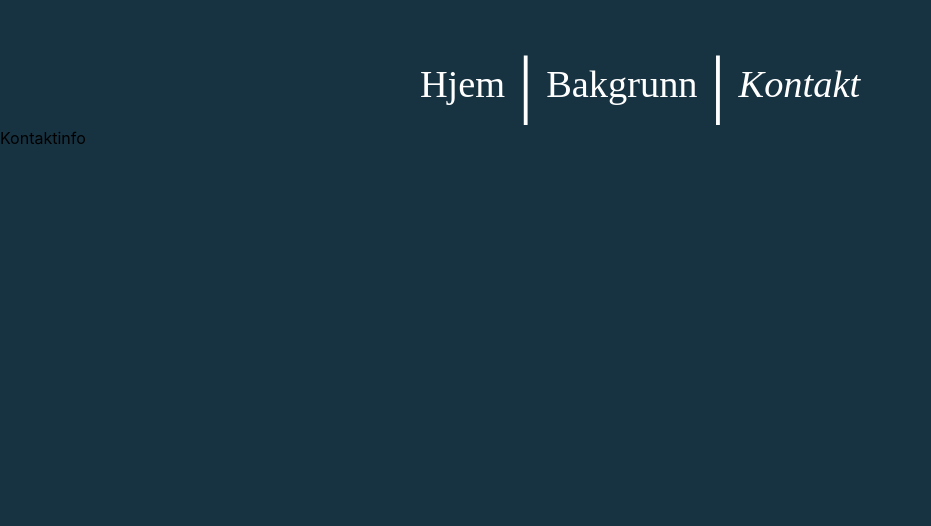
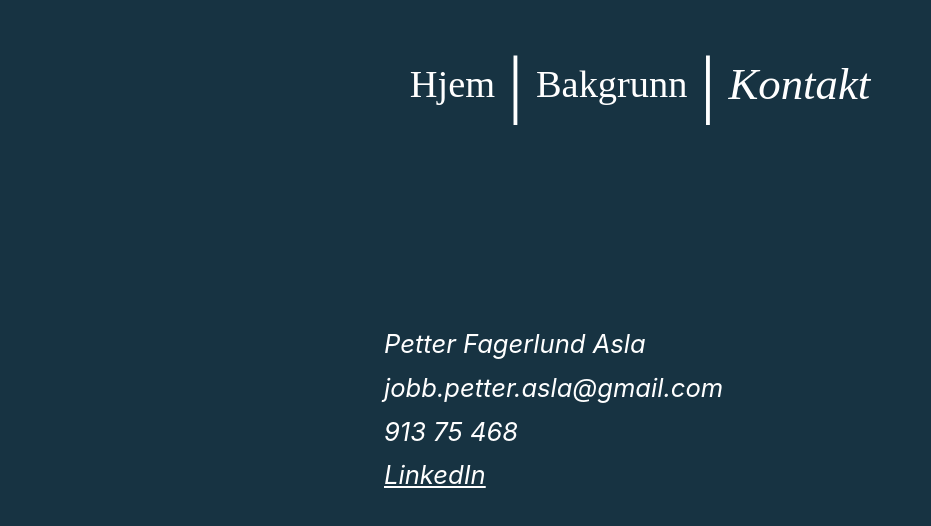
Before and after one commit to petterasla/asla, a React (Create React App) app in the folder asla-app/: page /contact in a window 1280 px wide. Shown: the top 526 px of the page, without its empty margins (0-931 px from the left). Built offline with nearby package versions, Linux system fonts and the light colour scheme.

Commit message:
Contact me info up

```diff
--- a/asla-app/src/components/Navbar/Navbar.css
+++ b/asla-app/src/components/Navbar/Navbar.css
@@ -15,6 +15,7 @@
 
 .navBar a.active {
     font-style: italic;
+    font-size: 3.5vw;
 }
 
 .separator {
--- a/asla-app/src/pages/Contact/Contact.tsx
+++ b/asla-app/src/pages/Contact/Contact.tsx
@@ -1,7 +1,21 @@
 import React from "react";
+import './contact.css'
 
 const Contact = () => {
-    return <div>Kontaktinfo</div>
+    return <div className="contact">
+                <div className="row">
+                    Petter Fagerlund Asla
+                </div>
+                <div className="row">
+                    jobb.petter.asla@gmail.com
+                </div>
+                <div className="row">
+                    913 75 468
+                </div>
+                <div className="row">
+                    <a href="https://www.linkedin.com/in/petter-fagerlund-asla-77970359/">LinkedIn</a>
+                </div>
+            </div>
 }
 
 export default Contact
--- /dev/null
+++ b/asla-app/src/pages/Contact/contact.css
@@ -0,0 +1,19 @@
+.contact {
+    display: flex;
+    flex-wrap: wrap;
+    flex-direction: column;
+    color: white;
+    padding-top: 25vh;
+    font-size: min(max(2vw, 20px), 34px);
+    font-style: italic;
+    text-align: left;
+}
+
+.row {
+    margin-left: 30vw;
+    padding-bottom: 1vw;
+}
+
+.row a {
+    color: white
+}
```
